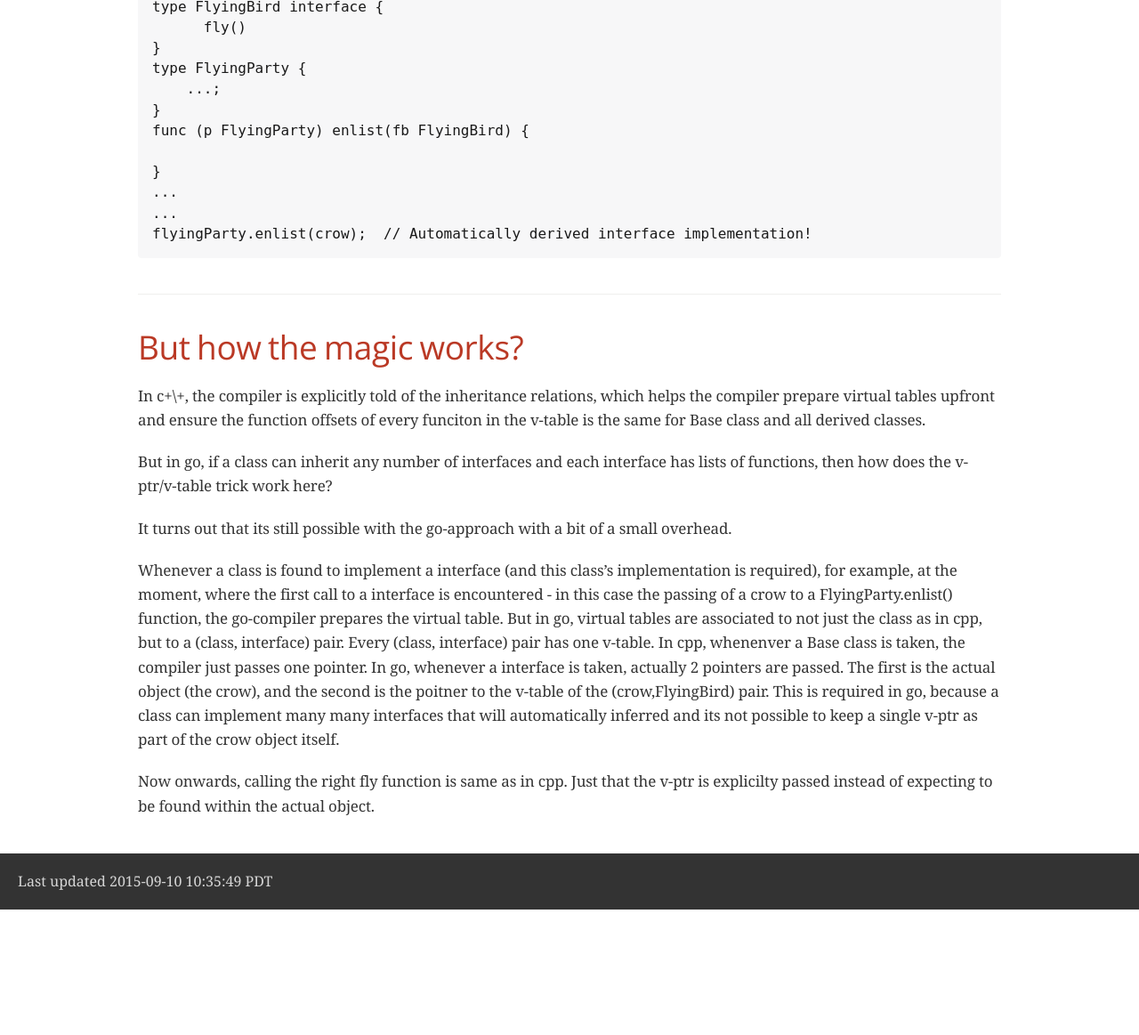
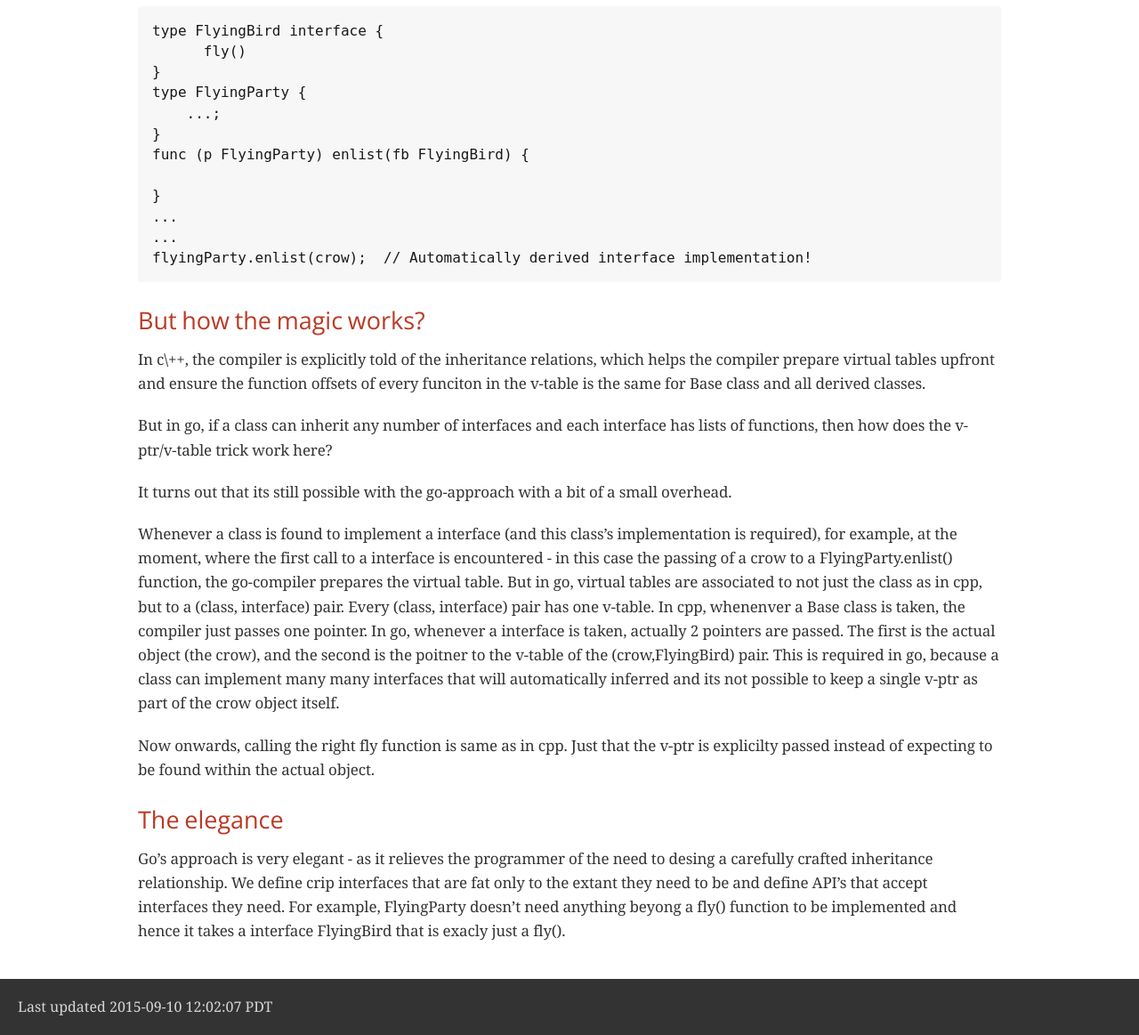
Before and after one commit to lakshmankumar12/web, a plain HTML site: page polymorphism/index.html in a window 1280 px wide. Shown: the part 4127-5290 px from the top of the page at 89% size. Before the commit the page ends 5149 px from the top, so only its background shows below. Drawn offline with nearby package versions, Linux system fonts and the light colour scheme; a web font is replaced by a local one.

Commit message:
elegance explained

```diff
--- a/polymorphism/index.html
+++ b/polymorphism/index.html
@@ -616,7 +616,10 @@ other Party except FlyingParty.</p>
 <li>
 <p>Provide a dummy fly implementation for Ostrich. By design,
 ostriches will never enlist into FlyingParty anyway. But
-the rest of the code compiles and gets moving.</p>
+the rest of the code compiles and gets moving. We may even
+put an assert in Ostrich::fly() so that if it ever gets
+called inadvertently, we know, at the risk of the assert
+bomb lying in code!</p>
 </li>
 <li>
 <p>Intrduce a hierarchy. Bird has all the common behavior.
@@ -680,13 +683,10 @@ func (p FlyingParty) enlist(fb FlyingBird) {
 flyingParty.enlist(crow);  // Automatically derived interface implementation!</pre>
 </div>
 </div>
-</div>
-</div>
-<div class="sect1">
-<h2 id="_but_how_the_magic_works">But how the magic works?</h2>
-<div class="sectionbody">
+<div class="sect2">
+<h3 id="_but_how_the_magic_works">But how the magic works?</h3>
 <div class="paragraph">
-<p>In c+\+, the compiler is explicitly told of the inheritance relations,
+<p>In c\++, the compiler is explicitly told of the inheritance relations,
 which helps the compiler prepare virtual tables upfront and ensure the
 function offsets of every funciton in the v-table is the same for
 Base class and all derived classes.</p>
@@ -721,11 +721,23 @@ the v-ptr is explicilty passed instead of expecting to be found within
 the actual object.</p>
 </div>
 </div>
+<div class="sect2">
+<h3 id="_the_elegance">The elegance</h3>
+<div class="paragraph">
+<p>Go&#8217;s approach is very elegant - as it relieves the programmer of the need
+to desing a carefully crafted inheritance relationship. We define crip
+interfaces that are fat only to the extant they need to be and define
+API&#8217;s that accept interfaces they need. For example, FlyingParty doesn&#8217;t
+need anything beyong a fly() function to be implemented and hence it
+takes a interface FlyingBird that is exacly just a fly().</p>
+</div>
+</div>
+</div>
 </div>
 </div>
 <div id="footer">
 <div id="footer-text">
-Last updated 2015-09-10 10:35:49 PDT
+Last updated 2015-09-10 12:02:07 PDT
 </div>
 </div>
 </body>
```
